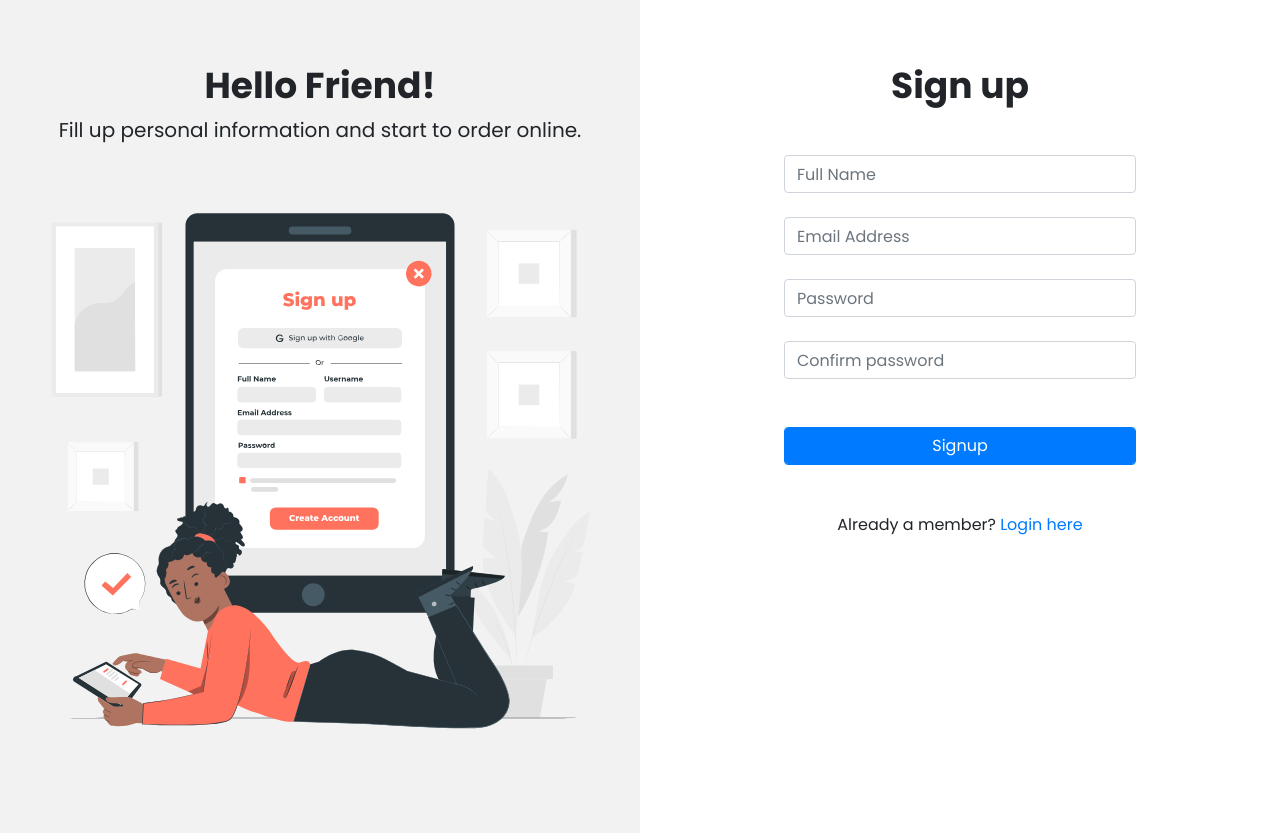
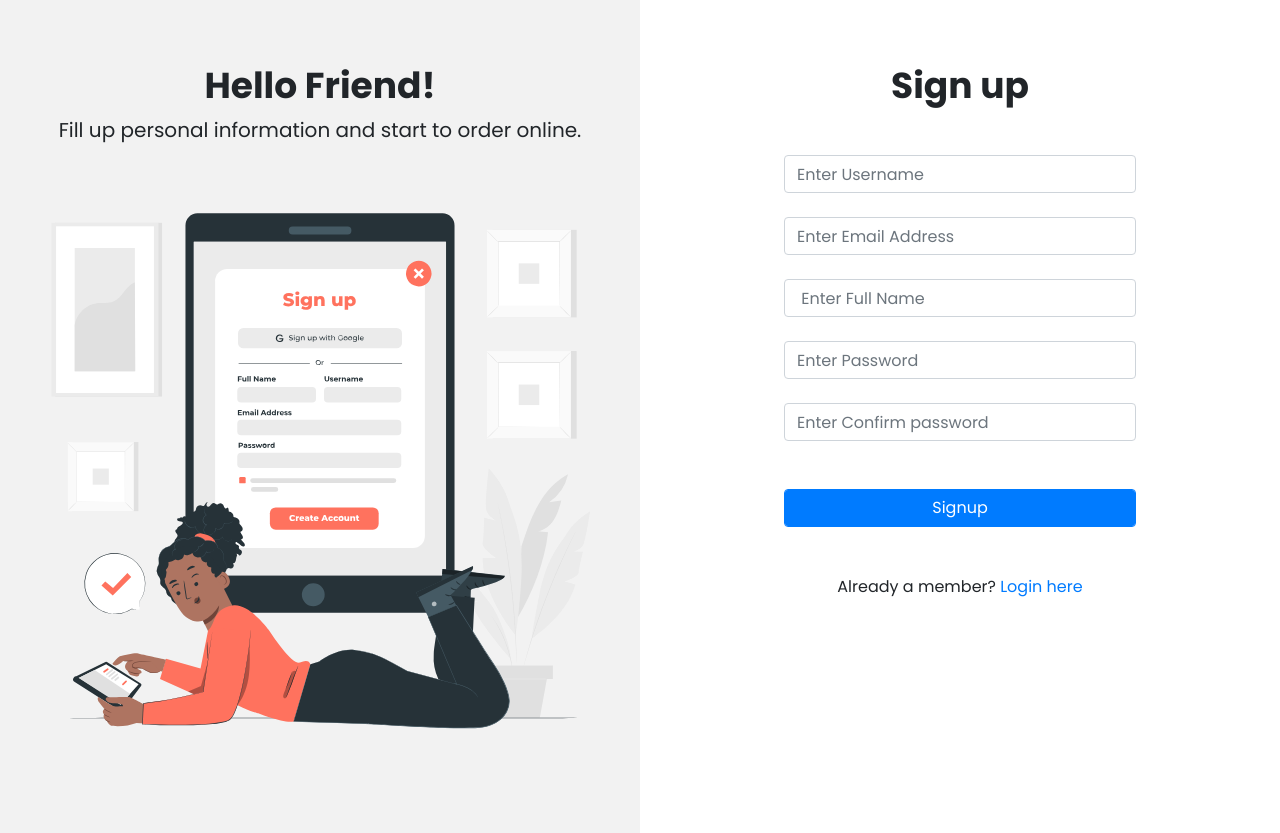
Before and after one commit to FRANCEBEAM/Sales-and-Inventory-BACKEND, a PHP site: page /pages/signup.php in a window 1280 px wide. Run offline with PHP 8.4, Linux system fonts and the light colour scheme.

Commit message:
user login WIP

```diff
--- a/config/controllerUserData.php
+++ b/config/controllerUserData.php
@@ -1,14 +1,16 @@
 <?php
 session_start();
 require "../config/connect.php";
+$username ="";
 $email = "";
-$name = "";
+$fullname = "";
 $errors = array();
 
 // IF THE USER WANTS TO SIGNUP BUTTON
 if(isset($_POST['signup'])){
-    $name = mysqli_real_escape_string($con, $_POST['name']);
+    $username = mysqli_real_escape_string($con, $_POST['username']);
     $email = mysqli_real_escape_string($con, $_POST['email']);
+    $fullname = mysqli_real_escape_string($con, $_POST['fullname']);
     $password = mysqli_real_escape_string($con, $_POST['password']);
     $cpassword = mysqli_real_escape_string($con, $_POST['cpassword']);
     if($password !== $cpassword){
@@ -23,8 +25,8 @@ if(isset($_POST['signup'])){
         $encpass = password_hash($password, PASSWORD_BCRYPT);
         $code = rand(999999, 111111);
         $status = "notverified";
-        $insert_data = "INSERT INTO usertable (name, email, password, code, status)
-                        values('$name', '$email', '$encpass', '$code', '$status')";
+        $insert_data = "INSERT INTO usertable (username, email, fullname, password, code, status)
+                        values('$username', '$email', '$fullname', '$encpass', '$code', '$status')";
         $data_check = mysqli_query($con, $insert_data);
         if($data_check){
             $subject = "Email Verification Code";
@@ -62,7 +64,7 @@ if(isset($_POST['signup'])){
             $update_otp = "UPDATE usertable SET code = $code, status = '$status' WHERE code = $fetch_code";
             $update_res = mysqli_query($con, $update_otp);
             if($update_res){
-                $_SESSION['name'] = $name;
+                $_SESSION['fullname'] = $fullname;
                 $_SESSION['email'] = $email;
                 header('location: signin.php');
                 exit();
@@ -79,7 +81,9 @@ if(isset($_POST['signup'])){
         $email = mysqli_real_escape_string($con, $_POST['email']);
         $password = mysqli_real_escape_string($con, $_POST['password']);
         $check_email = "SELECT * FROM usertable WHERE email = '$email'";
+
         $res = mysqli_query($con, $check_email);
+
         if(mysqli_num_rows($res) > 0){
             $fetch = mysqli_fetch_assoc($res);
             $fetch_pass = $fetch['password'];
--- a/pages/home.php
+++ b/pages/home.php
@@ -68,7 +68,7 @@ if($email != false && $password != false){
                 <a class="about" aria-current="page" href="#about-section">About</a>
               </li>
               <li class="nav-item">
-              <a><b><?php echo $fetch_info['name'] ?></b></a>
+              <a><b><?php echo $fetch_info['fullname'] ?></b></a>
               </li>
               <li class="nav-item">
                 <a class="logout"  aria-current="page" href="/pages/logout.php">Logout</a>
--- a/pages/signup.php
+++ b/pages/signup.php
@@ -49,17 +49,20 @@
                     ?>
 
                       <!--LETS CREATE SIGN UP FORM-->
-                    <div class="form-group mb-4">
-                        <input class="form-control" type="text" name="name" placeholder="Full Name" required value="<?php echo $name ?>">
+                      <div class="form-group mb-4">
+                        <input class="form-control" type="text" name="username" placeholder="Enter Username" required value="<?php echo $username ?>">
                     </div>
                     <div class="form-group mb-4">
-                        <input class="form-control" type="email" name="email" placeholder="Email Address" required value="<?php echo $email ?>">
+                        <input class="form-control" type="email" name="email" placeholder="Enter Email Address" required value="<?php echo $email ?>">
                     </div>
                     <div class="form-group mb-4">
-                        <input class="form-control" type="password" name="password" placeholder="Password" required>
+                        <input class="form-control" type="text" name="fullname" placeholder=" Enter Full Name" required value="<?php echo $fullname ?>">
                     </div>
                     <div class="form-group mb-4">
-                        <input class="form-control" type="password" name="cpassword" placeholder="Confirm password" required>
+                        <input class="form-control" type="password" name="password" placeholder="Enter Password" required>
+                    </div>
+                    <div class="form-group mb-4">
+                        <input class="form-control" type="password" name="cpassword" placeholder="Enter Confirm password" required>
                     </div>
                     <div class="form-group mt-5">
                         <input class="form-control btn btn-primary" type="submit" name="signup" value="Signup">
```
